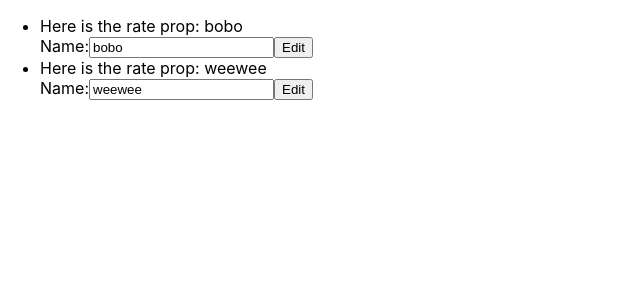
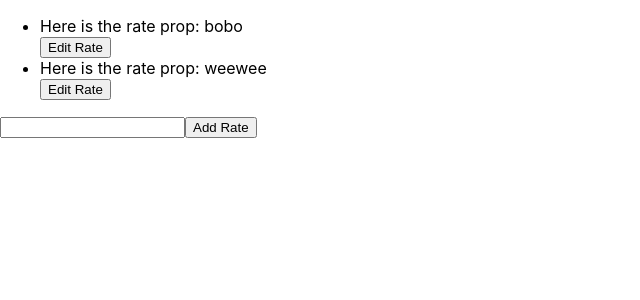
Before and after one commit to luciussulla/react-redux, a React (Create React App) app: page / in a window 1280 px wide. Shown: the top 300 px of the page, without its empty margins (0-640 px from the left). Built offline with nearby package versions, Linux system fonts and the light colour scheme.

Commit message:
Complete new rate add functionality

```diff
--- a/src/App.js
+++ b/src/App.js
@@ -10,6 +10,7 @@ const App = ()=> {
       <>
         <Provider store={store}>
           <List/>
+          <NewRateForm/>
         </Provider>
       </>
     )
--- a/src/actions/rateActions.js
+++ b/src/actions/rateActions.js
@@ -6,3 +6,11 @@ export const editRate = ({id, name})=> ({
     name,
   }
 })
+
+export const addRate = ({name}) => ({
+  type: "ADD",
+  payload: {
+    id: Math.floor(Math.random()*1024),
+    name,
+  }
+})
--- a/src/components/Element.js
+++ b/src/components/Element.js
@@ -2,13 +2,16 @@ import {useState} from 'react'
 import EditRateForm from '../forms/EditRateForm'
 
 const Element = ({rate})=> {
-  const [isVisible, showIsVisible] = useState(true)
+  const [isVisible, setIsVisible] = useState(false)
+  const toggleFormCallback = ()=> {
+    setIsVisible(prev=>!prev)
+  }
+
   const formOrButton = isVisible
   ?
-    <EditRateForm id={rate.id} name={rate.name}/>
+    <EditRateForm id={rate.id} name={rate.name} toggleFormCallback={toggleFormCallback}/>
   :
-    <button >Edit</button>
-
+    <button onClick={toggleFormCallback}>Edit Rate</button>
 
   console.log(rate)
   return (
--- a/src/forms/EditRateForm.js
+++ b/src/forms/EditRateForm.js
@@ -6,6 +6,7 @@ const EditRateForm = ({
   id,
   name,
   editRate,
+  toggleFormCallback,
 }) => {
   const [newName, setNewName] = useState(name)
   const handleNameChange = (e)=> {
@@ -25,17 +26,14 @@ const EditRateForm = ({
       <label>Name:
         <input onChange={handleNameChange} type="text" value={newName} />
       </label>
-
-      <button type="submit">Edit</button>
+      <button type="submit" onClick={toggleFormCallback}>Edit</button>
     </form>
   )
 }
 
-// edit form consumer goes here
 const mapActionToProps = ({
   editRate,
 })
 
 const EditRateFormConsumer = connect(null, mapActionToProps)(EditRateForm)
-
 export default EditRateFormConsumer
--- /dev/null
+++ b/src/forms/NewRateForm.js
@@ -0,0 +1,33 @@
+import {useState} from 'react'
+import {connect} from 'react-redux'
+import {addRate} from '../actions/rateActions'
+
+const NewRateForm = ({
+    addRate,
+  })=> {
+    const [name, setName] = useState('')
+
+    const handleName = (e)=> {
+      setName(e.target.value)
+    }
+
+    const handleSubmit = (e)=> {
+      e.preventDefault()
+      console.log("New Rate form called")
+      addRate({name})
+    }
+
+    return (
+      <form onSubmit={handleSubmit}>
+        <input type="text" value={name} onChange={handleName}/>
+        <button type="submit">Add Rate</button>
+      </form>
+    )
+}
+
+const connectActionToProps = ({
+  addRate,
+})
+
+const NewFormConsumer = connect(null, connectActionToProps)(NewRateForm)
+export default NewFormConsumer
--- a/src/reducers/ratesReducer.js
+++ b/src/reducers/ratesReducer.js
@@ -12,7 +12,7 @@ export const ratesReducer = (state=initialState, action) => {
   switch(action.type) {
     case "ADD":
       console.log("ADD in reducer")
-      return state
+      return [...state, action.payload]
     case "EDIT":
       console.log("EDIT in reducer")
       return state.map(rate => {
```
